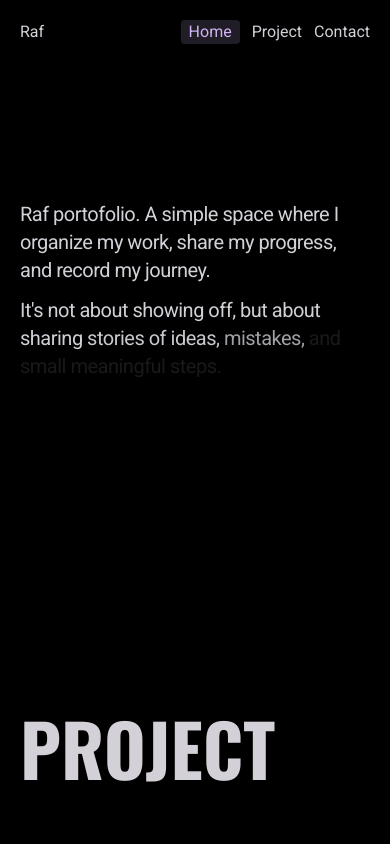
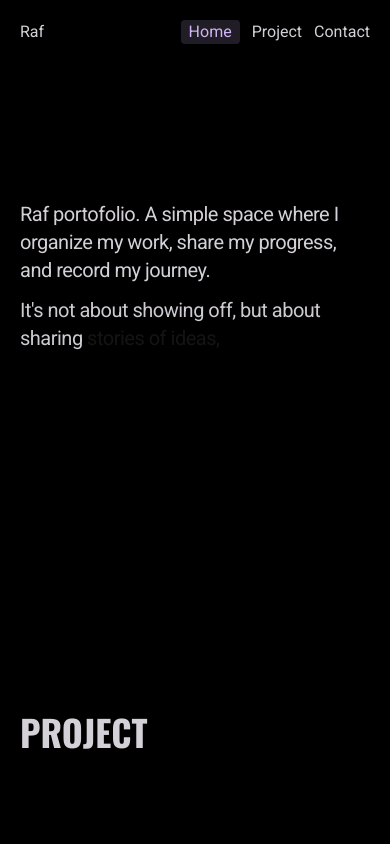
Before and after one commit to rafly-id/personal-portfolio, a React (Vite) app: page / in a window 390 px wide. Shown: the top 844 px of the page. Built offline with nearby package versions, Linux system fonts and the light colour scheme.

Commit message:
update all to using  useRef

```diff
--- a/src/components/Home.jsx
+++ b/src/components/Home.jsx
@@ -1,22 +1,26 @@
 import gsap from "gsap";
 import { useGSAP } from "@gsap/react";
 import { ScrollTrigger } from "gsap/all";
+import { useRef } from "react";
 
 gsap.registerPlugin(ScrollTrigger);
 
 const Home = () => {
+  const containerRef = useRef(null);
+
   useGSAP(() => {
-    gsap.from(".text", {
+    const texts = containerRef.current.querySelectorAll(".text");
+    gsap.from(texts, {
       opacity: 0,
       y: 10,
       stagger: {
         each: 0.2,
-        amount: 1,
+        amount: texts.length * 0.2,
+      },
       ease: "power3.inOut",
-      },
       scrollTrigger: {
         scroller: "#wrapper-smooth",
-        trigger: ".text-container",
+        trigger: containerRef.current,
         start: "top 30%",
         end: "150px 30%",
         scrub: 1,
@@ -25,9 +29,11 @@ const Home = () => {
   });
 
   return (
-    <>
-      <section className="pb-25 md:pb-50 mt-50 mx-5 tracking-tight text-xl md:text-3xl md:mt-80">
-        <div className="text-container max-w-2xl md:ml-15">
+    <section
+      className="pb-25 md:pb-50 mt-50 mx-5 tracking-tight text-xl md:text-3xl md:mt-80"
+      ref={containerRef}
+    >
+      <div className="max-w-2xl md:ml-15">
         <p className="mb-3 md:mb-5">
           Raf portofolio.
           <span className="text"> A simple space where I</span>
@@ -57,7 +63,6 @@ const Home = () => {
         <p className="text">This is me and my journey.</p>
       </div>
     </section>
-    </>
   );
 };
 
--- a/src/components/Nav.jsx
+++ b/src/components/Nav.jsx
@@ -1,9 +1,13 @@
 import gsap from "gsap";
 import { useGSAP } from "@gsap/react";
+import { useRef } from "react";
 
 const Nav = () => {
+  const navRef = useRef(null);
+
   useGSAP(() => {
-    gsap.from(".nav-text", {
+    const items = navRef.current.querySelectorAll(".nav-text");
+    gsap.from(items, {
       opacity: 0,
       y: 5,
       ease: "power3.in",
@@ -15,7 +19,7 @@ const Nav = () => {
   });
 
   return (
-    <nav className="nav-fixed py-5 bg-black/50 md:bg-transparent">
+    <nav className="nav-fixed py-5 bg-black/50 md:bg-transparent" ref={navRef}>
       <div className="flex items-center justify-between px-5 md:px-0">
         <div className="md:p-5">
           <h1 className="nav-text">Raf</h1>
--- a/src/components/Project.jsx
+++ b/src/components/Project.jsx
@@ -1,12 +1,17 @@
 import gsap from "gsap";
 import { useGSAP } from "@gsap/react";
 import { ScrollTrigger } from "gsap/all";
+import { useRef } from "react";
 
 gsap.registerPlugin(ScrollTrigger);
 
 const Project = () => {
+  const containerRef = useRef(null);
+
   useGSAP(() => {
-    gsap.from(".project-card", {
+    const cards = containerRef.current.querySelectorAll(".project-card");
+
+    gsap.from(cards, {
       y: 100,
       ease: "power3.in",
       duration: 1,
@@ -16,7 +21,7 @@ const Project = () => {
       },
       scrollTrigger: {
         scroller: "#wrapper-smooth",
-        trigger: ".card-container",
+        trigger: containerRef.current,
         start: "top 50%",
         end: "top 50%",
         toggleActions: "play none reverse none",
@@ -26,10 +31,10 @@ const Project = () => {
 
   return (
     <section className="min-h-screen pb-25 md:pb-50 mx-5 md:mx-20">
-      <div className="mb-5 text-7xl font-oswald">
+      <div className="mb-5 text-4xl md:text-7xl font-oswald">
         <h1>PROJECT</h1>
       </div>
-      <div className="card-container">
+      <div className="card-container" ref={containerRef}>
         <div className="grid grid-cols-2 grid-rows-2 gap-2 md:gap-5">
           <div className="col-span-2">
             <img
@@ -42,7 +47,7 @@ const Project = () => {
             src="./src/assets/project-1.png"
             alt="project-2"
             className="project-card"
-            />
+          />
           <img
             src="./src/assets/project-1.png"
             alt="project-3"
```
Lines whose indentation alone changed are shown as unchanged.
